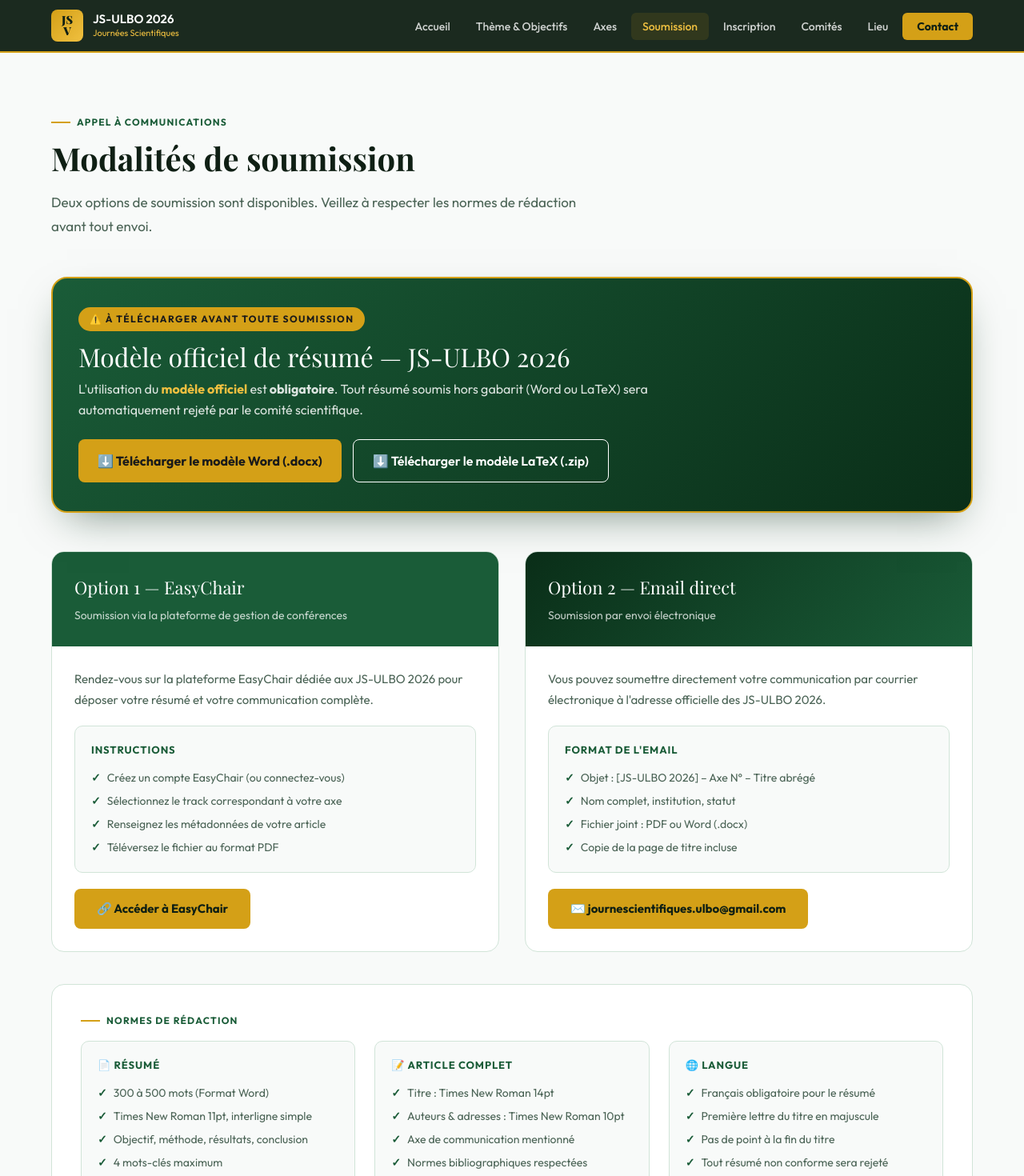
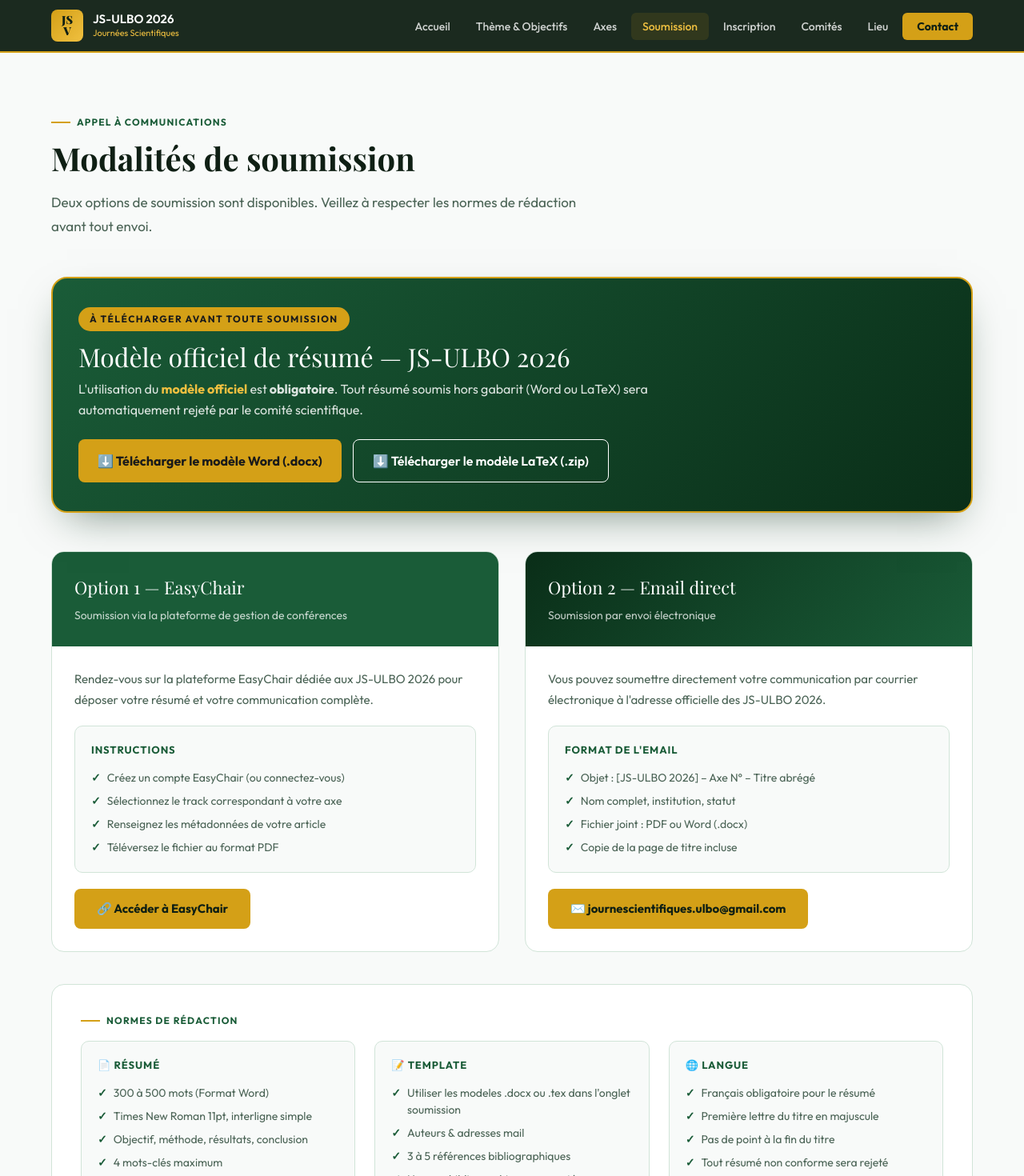
Before and after one commit to TOUGMA19/Journ-e-Scientifique-de-ULBO, a React (Vite) app: page /soumission in a window 1280 px wide. Shown: the top 1470 px of the page at 80% size. Built offline with nearby package versions, Linux system fonts and the light colour scheme; a web font is replaced by a local one.

Commit message:
Update soumission.tsx

```diff
--- a/src/routes/soumission.tsx
+++ b/src/routes/soumission.tsx
@@ -50,7 +50,7 @@ function Soumission() {
             marginBottom: 14,
           }}
         >
-          ⚠️ À télécharger avant toute soumission
+          À télécharger avant toute soumission
         </div>
         <h3
           style={{
@@ -168,11 +168,11 @@ function Soumission() {
             </ul>
           </div>
           <div className="format-rules" style={{ margin: 0 }}>
-            <h4>📝 Article complet</h4>
+            <h4>📝 Template</h4>
             <ul>
-              <li>Titre : Times New Roman 14pt</li>
-              <li>Auteurs & adresses : Times New Roman 10pt</li>
-              <li>Axe de communication mentionné</li>
+              <li>Utiliser les modeles .docx ou .tex dans l'onglet soumission</li>
+              <li>Auteurs & adresses mail</li>
+              <li>3 à 5 références bibliographiques</li>
               <li>Normes bibliographiques respectées</li>
             </ul>
           </div>
```
